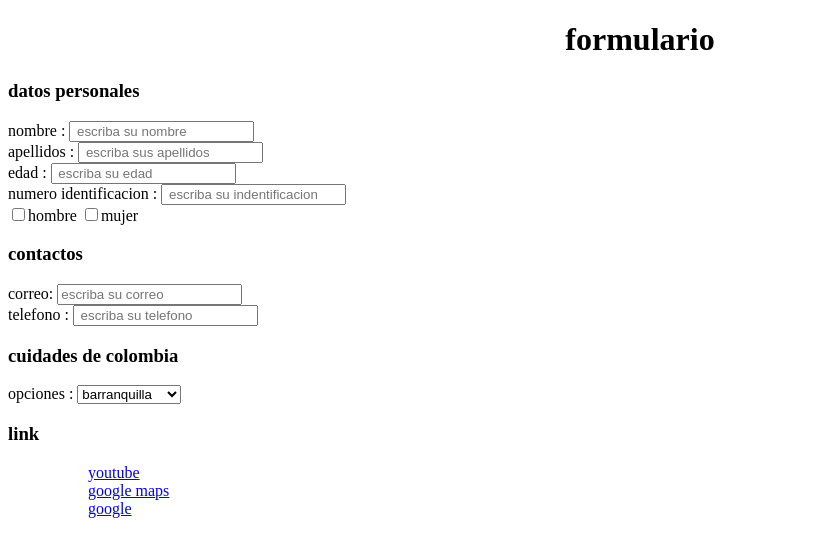
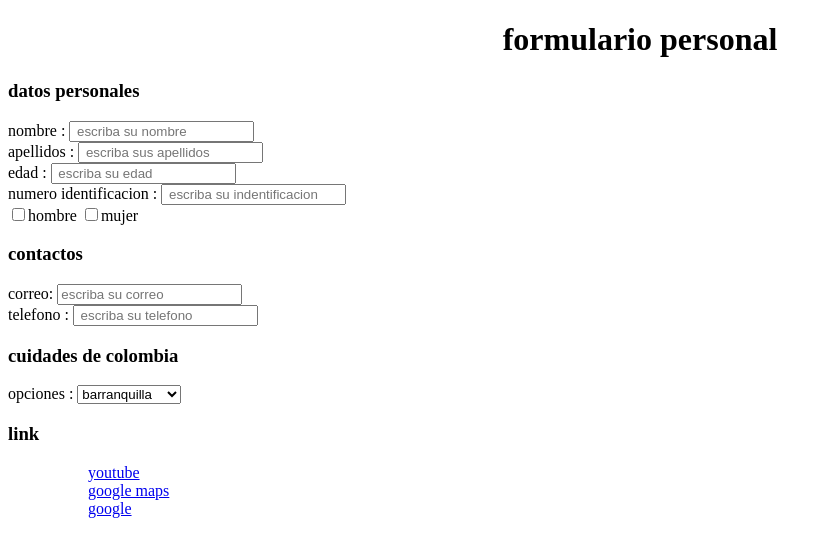
Before and after one commit to YULIET-13/practicandohtml, a plain HTML site: page index.html in a window 1280 px wide. Shown: the whole page, without its empty margins (0-832 px from the left). Drawn offline with Linux system fonts and the light colour scheme.

Commit message:
Update index.html

```diff
--- a/index.html
+++ b/index.html
@@ -8,7 +8,7 @@
 </head>
 <body>
     <form>
-        <h1> <center> formulario </center></h1>
+        <h1> <center> formulario personal </center></h1>
 
         <h3>datos personales </h3>
 
```
